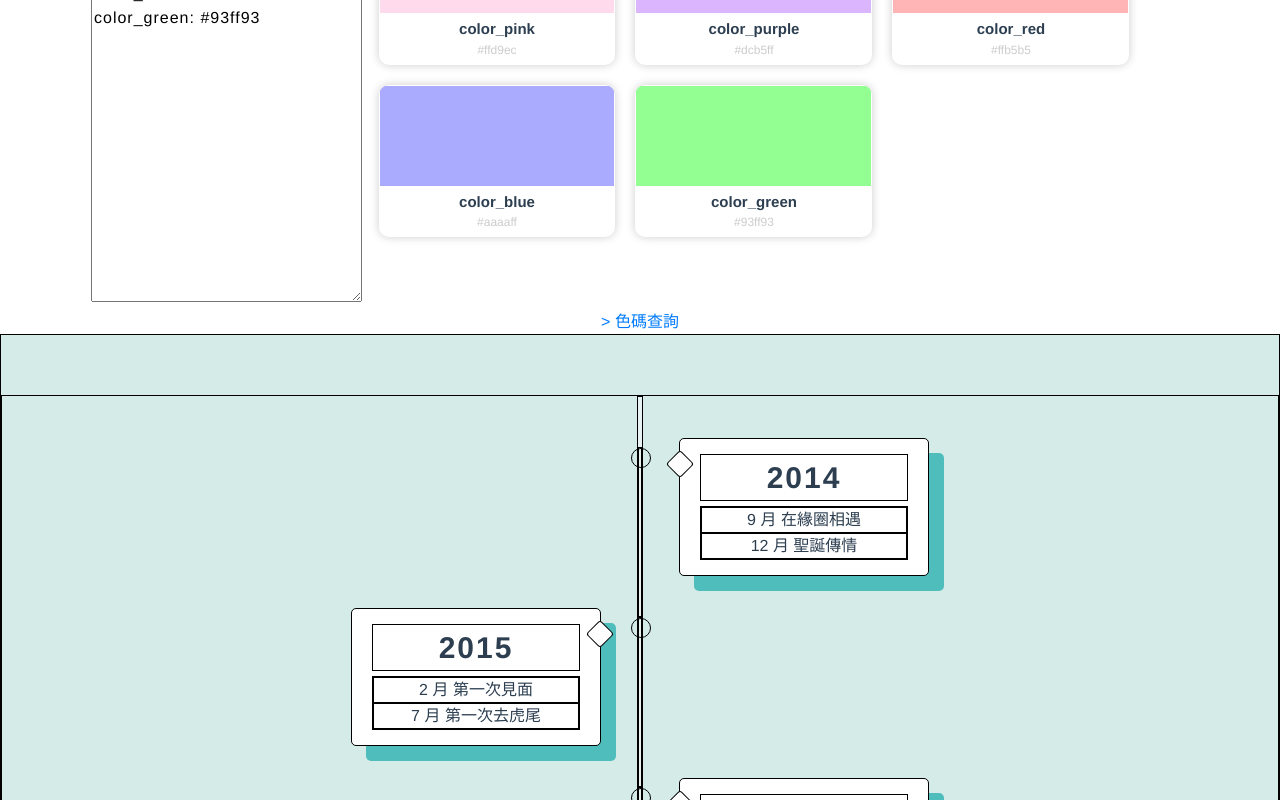
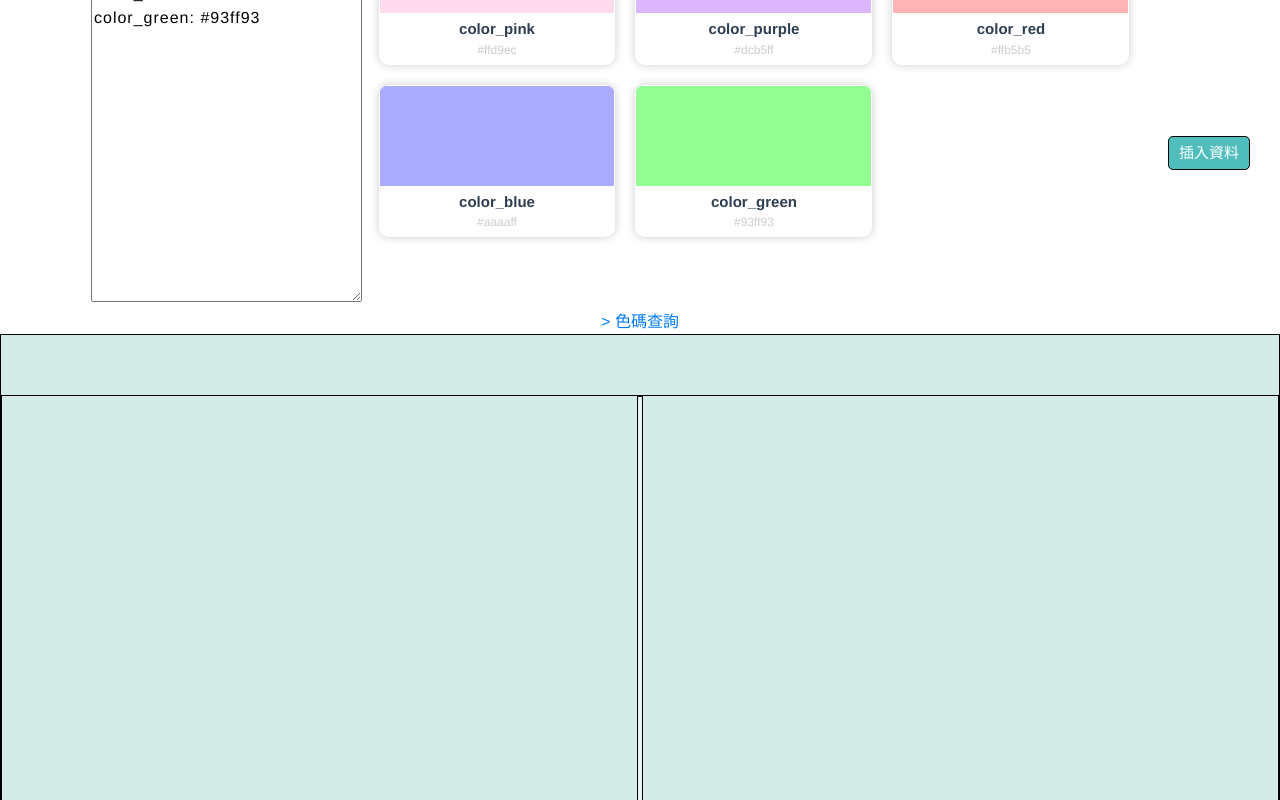
Before and after one commit to octopus831012/Vue-cli-demo-project, a Vue app: page / in a window 1280 px wide. Shown: the part 600-1400 px from the top of the page. Built offline with nearby package versions, Linux system fonts and the light colour scheme.

Commit message:
adding initial button & css

```diff
--- a/src/components/TimeLine/main.js
+++ b/src/components/TimeLine/main.js
@@ -5,7 +5,13 @@ export default {
   },
   data() {
     return {
-      logs: [
+      logs: [],
+    };
+  },
+  methods: {
+    initial() {
+      this.logs = [];
+      this.logs = [
         {
           year: 2014,
           content: [
@@ -56,7 +62,7 @@ export default {
             },
           ],
         },
-      ],
-    };
+      ];
+    },
   },
 };
--- a/src/components/TimeLine/style.scss
+++ b/src/components/TimeLine/style.scss
@@ -33,13 +33,13 @@ background-color: $colorLightBlue;
       height: 100vh;
       width: 6px;
       background-color: rgba($colorWhite, $alpha: 0.4);
-      padding-top: 50px;
+      padding-top: 40px;
     }
   }
 }
 
 .dialogWrapper {
-  height: 170px;
+  height: 160px;
   position: relative;
 
   &:before {
@@ -111,3 +111,16 @@ background-color: $colorLightBlue;
   }
 
 }
+
+button.initial {
+  position: fixed;
+  right: 30px;
+  bottom: 30px;
+  background-color: $colorDarkBlue;
+  color: white;
+  border: none;
+  border-radius: 5px;
+  padding: 5px 10px;
+  font-size: 15px;
+  cursor: pointer;
+}
--- a/src/components/TimeLine/template.html
+++ b/src/components/TimeLine/template.html
@@ -1,5 +1,6 @@
 <div class="timeLine">
   <div id="app">
+    <button class="initial" @click='initial'>插入資料</button>
     <ul class="timeLine">
       <li class="dialogWrapper" v-for='(l,id) in logs' :key="l">
         <div class="dialog">
```
Also changed, not shown: 1 other file (tests, documents, lock files or other folders).
